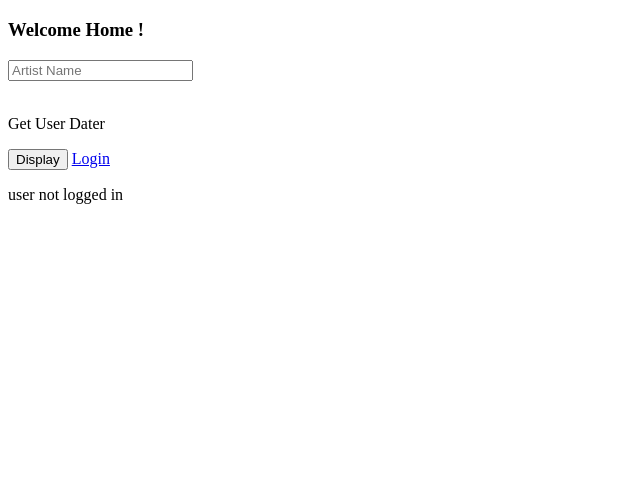
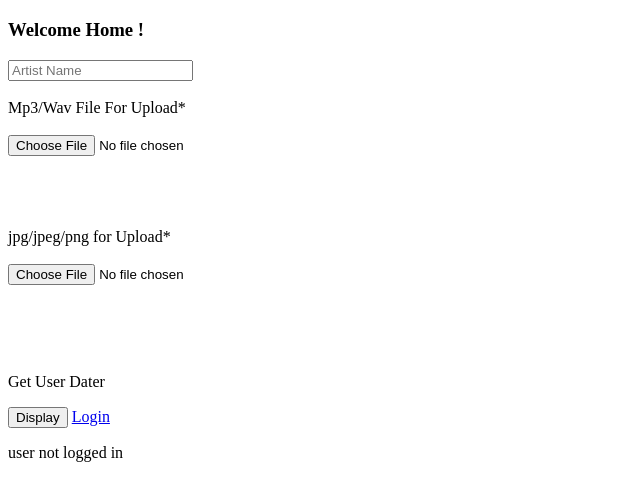
Before and after one commit to Michael-Antoniades/nodeJSapiTesting, a website: page index.html in a window 1280 px wide. Shown: the part 61-562 px from the top of the page, without its empty margins (0-640 px from the left). Drawn offline with Linux system fonts and the light colour scheme.

Commit message:
file staging added for dB addition

```diff
--- a/app.js
+++ b/app.js
@@ -17,6 +17,8 @@ const BASEURL = process.env.BASEURL
 
 const port = 3000;
 const userInformationService = require("./userInformationService");
+const userModelService = require("./userModel.js")
+
 const { response } = require('express');
 
 
@@ -70,3 +72,5 @@ app.get('/' , (req,res) => {
 
 app.use("/static", express.static('./static/'));
 app.use("/userInformation", userInformationService);
+
+app.use("/userModel", userModelService);
--- a/index.html
+++ b/index.html
@@ -18,6 +18,34 @@
         name = "fileUpload"
         />
             <br></br>
+
+        <div class = "fileContainer">
+        <div class = "songInput"> Mp3/Wav File For Upload*
+        <br/>
+        <br/>
+        <input
+        accept="audio/*"
+        id="musicUpload"
+        type="file"
+        ref = {audioRef}
+        />
+        </div>
+            <br></br>
+            <br></br>
+
+    <div class = "imgInput"> jpg/jpeg/png for Upload*
+        <br></br>
+        <input
+        accept="image/*"
+        action = "/upload"
+        id="fileUpload"
+        type="file"
+        ref = {imageRef}
+        name = "imgUpload"
+    />
+    </div>
+    <br></br>
+    <br></br>
     </form>
 
     <p>Get User Dater</p>
```
Also changed, not shown: userModel.js (added).
